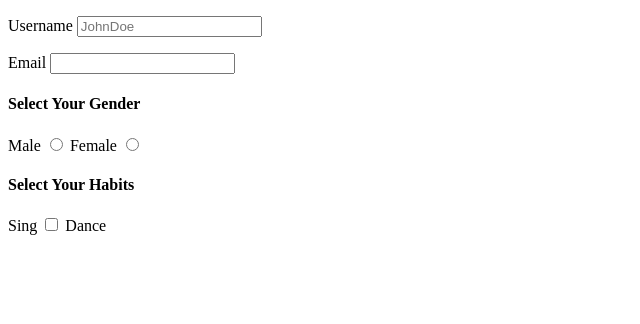
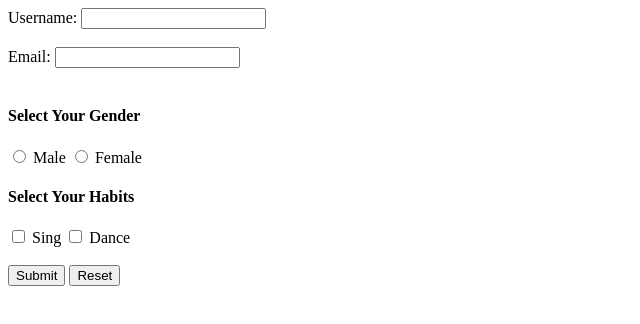
Before and after one commit to Sony12-grg/mern-class, a plain HTML site: page another.html in a window 1280 px wide. Shown: the whole page, without its empty margins (0-640 px from the left). Drawn offline with Linux system fonts and the light colour scheme.

Commit message:
Add project

```diff
--- a/another.html
+++ b/another.html
@@ -1,59 +1,32 @@
 <!DOCTYPE html>
 <html lang="en">
 <head>
-    <meta charset="UTF-8">
-    <meta name="viewport" content="width=device-width, initial-scale=1.0">
-    <title>Document</title>
+  <meta charset="UTF-8">
+  <title>Contact</title>
 </head>
 <body>
-    <!DOCTYPE html>
-<html lang="en">
 
-  <head>
-    <meta charset="UTF-8">
-    <meta name="viewport" content="width=device-width, initial-scale=1.0">
-    <title>Contact</title>
-  </head>
+<form action="mailto:soniyagurung924@gmail.com" method="post" enctype="text/plain">
 
-  <body>
+  <label>Username:</label>
+  <input type="text" name="username"><br><br>
 
-    <form action="mailto:rabyn900@gmail.com" method="post" enctype="text/plain">
+  <label>Email:</label>
+  <input type="email" name="email"><br><br>
 
+  <h4>Select Your Gender</h4>
+  <input type="radio" name="gender" value="male"> Male
+  <input type="radio" name="gender" value="female"> Female
 
-      <p>
-        <label for="username">Username</label>
-        <input type="text" placeholder="JohnDoe" id="username" name="username">
-      </p>
-        <p>
-        <label for="email">Email</label>
-        <input type="email" id="email" name="email">
-      </p>
+  <h4>Select Your Habits</h4>
+  <input type="checkbox" name="habit" value="sing"> Sing
+  <input type="checkbox" name="habit" value="dance"> Dance
 
+  <br><br>
+  <button type="submit">Submit</button>
+  <button type="reset">Reset</button>
 
-      <p>
-      <h4>Select Your Gender</h4>
-      <label for="male">Male</label>
-      <input type="radio" name="gender" value="male" id="male">
-      <label for="female">Female</label>
-      <input type="radio" name="gender"
-       <input type="radio" name="gender" value="female" id="female">
-      </p>
+</form>
 
-
-      <p>
-      <h4>Select Your Habits</h4>
-      <label for="sing">Sing</label>
-      <input type="checkbox" name="habits" value="sing" id="sing">
-      <label for="dance">Dance</label>
-
-
-
-
-
-
-
-  </body>
-
-</html>
 </body>
 </html>
```
